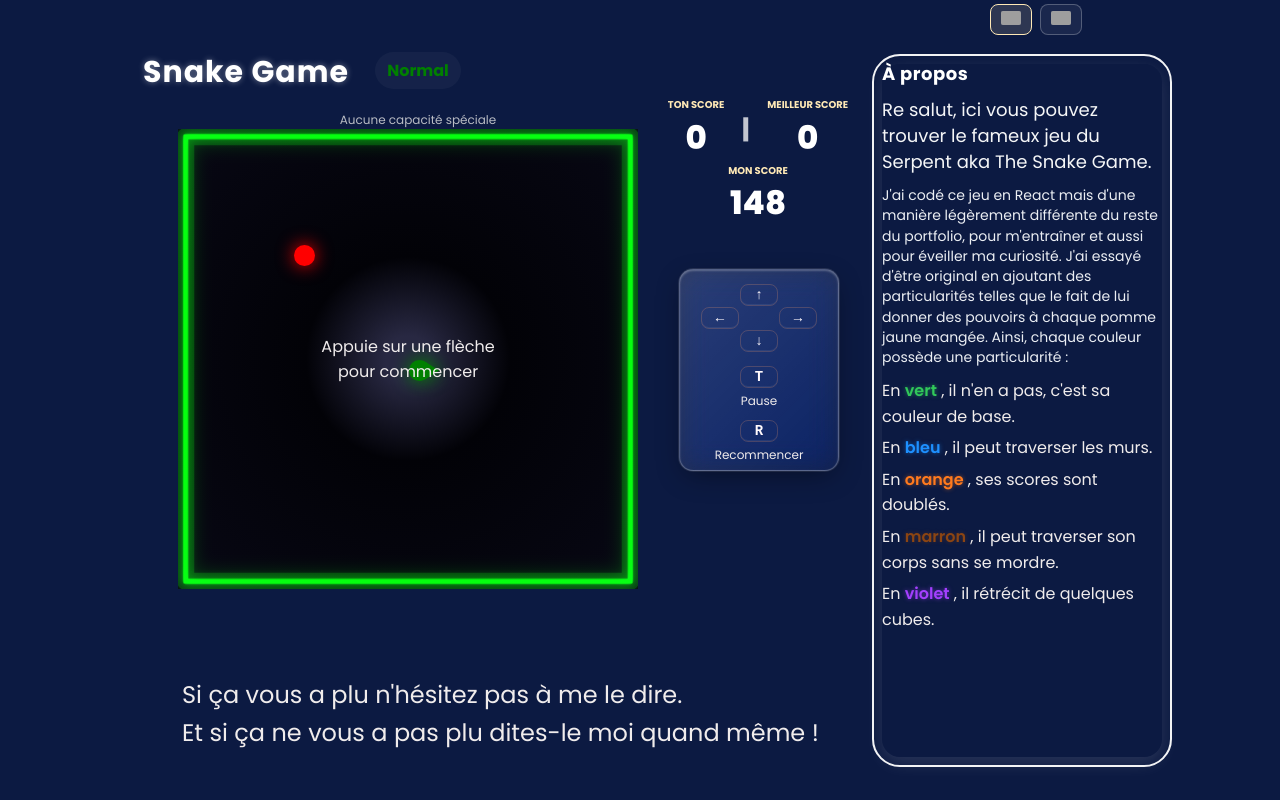
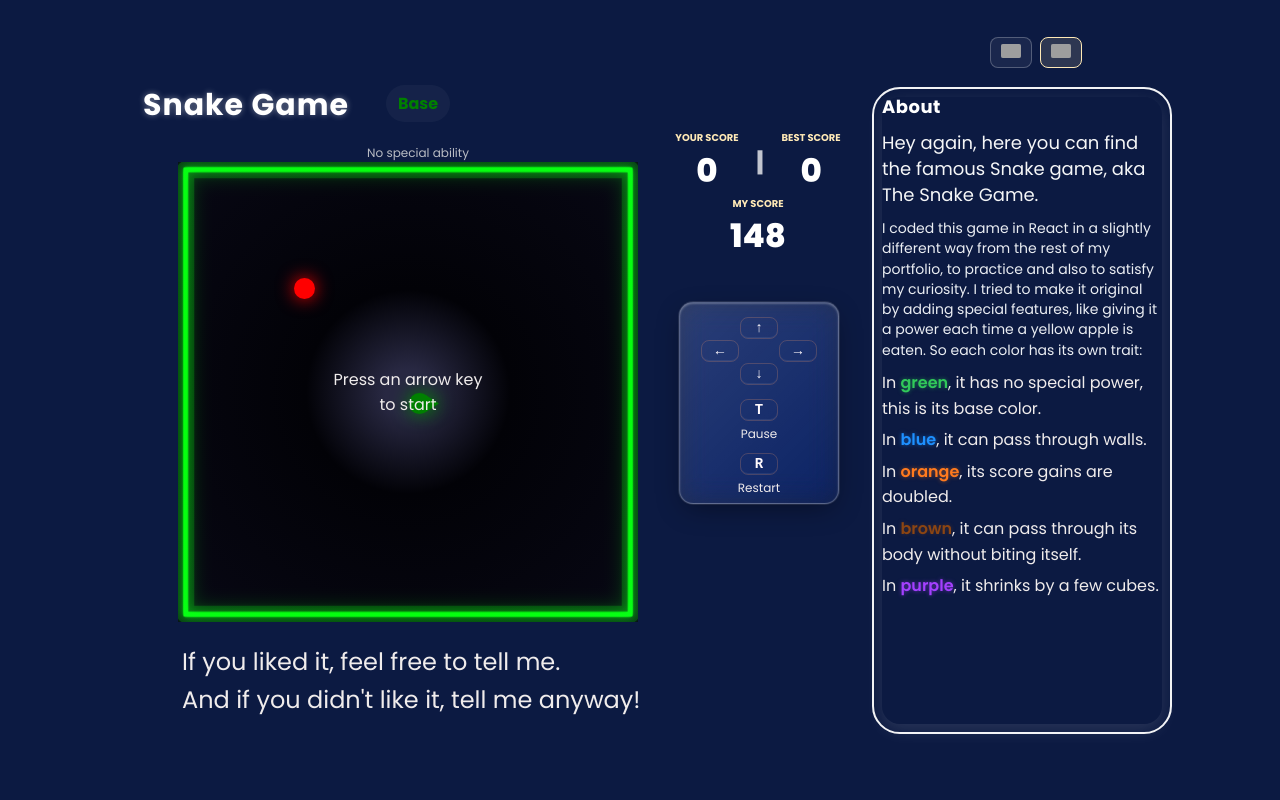
Before and after one commit to Walie-Matthieu/snake-game, a Next.js app: page / in a window 1280 px wide. Built offline with nearby package versions, Linux system fonts and the light colour scheme; grey boxes are pictures that could not be loaded.

Commit message:
Fix default language state

```diff
--- a/app/components/SnakeGame.tsx
+++ b/app/components/SnakeGame.tsx
@@ -1050,7 +1050,7 @@ export default function SnakeGame({
     document.dispatchEvent(ev);
   };
 
-  const [languageInternal, setLanguageInternal] = useState<'fr' | 'en'>('fr');
+  const [languageInternal, setLanguageInternal] = useState<'en' | 'fr'>('en');
   const language = languageProp ?? languageInternal;
   const setLanguage = onLanguageChange ?? setLanguageInternal;
 
--- a/app/page.tsx
+++ b/app/page.tsx
@@ -10,7 +10,7 @@ export default function Home() {
   const [abilityShift, setAbilityShift] = useState<boolean>(false);
   const [gameOver, setGameOver] = useState<boolean>(false);
   const [started, setStarted] = useState<boolean>(false);
-  const [language, setLanguage] = useState<'fr' | 'en'>('fr');
+  const [language, setLanguage] = useState<'en' | 'fr'>('en');
 
   const handleSnakeState = useCallback((s: { abilityIndex: number; abilityShift: boolean; gameOver: boolean; started?: boolean }) => {
     setAbilityIndex(s.abilityIndex);
```
